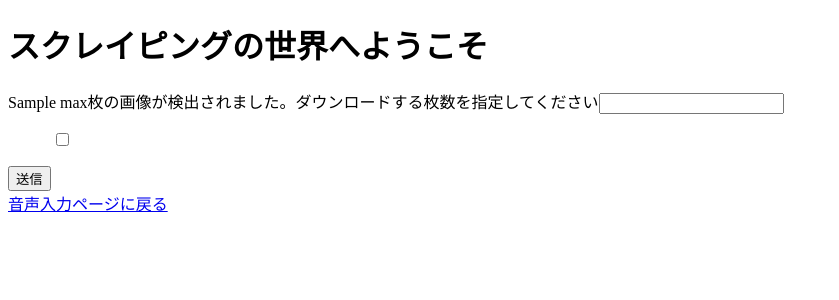
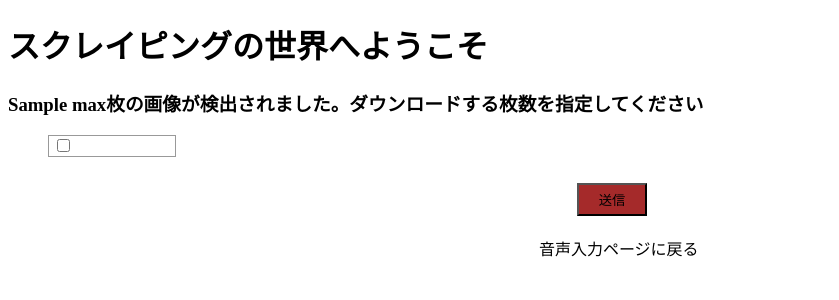
Before and after one commit to takemo777/Python-Scraping, a Django app: template scraping/templates/choice.html in a window 1280 px wide. Shown: the top 300 px of the page, without its empty margins (0-839 px from the left). Run offline with Django 4.2, Linux system fonts and the light colour scheme; the template is opened without the code that fills it: most values are stand-ins (such as "Sample title", 1, 10 or a date in 2020).

Commit message:
cssを追加

```diff
--- a/scraping/app/application/app.py
+++ b/scraping/app/application/app.py
@@ -155,7 +155,7 @@ def speechText():
     # 詳細ページを格納するセット
     result = []
     # 音声入力を処理
-    keyword = handleSpeechInput()
+    keyword = 'ロケット'#handleSpeechInput()
     if keyword is not None:
         search_url = search(keyword)
         print(f"検索結果のURL: {search_url}")
--- a/scraping/static/css/choice.css
+++ b/scraping/static/css/choice.css
@@ -2,6 +2,42 @@ img{
     width: 100px;
 }
 
-li {
+.container{
+    width: 100%;
+}
+
+#viewImage{
+    /*コレ*/display:flex;
+    width: 100%;
+    flex-wrap: wrap;
     list-style: none;
 }
+
+#viewImage li{
+    border:1px solid #999;
+    width: 10%;
+    flex-wrap: wrap;
+}
+
+button {
+    background-color: brown;
+    padding: 5px 20px;
+    position: relative;
+    left: 45%;
+    margin-top: 10px;
+    margin-bottom: 20px;
+}
+
+a {
+    text-decoration: none;
+    position: relative;
+    left: 42%;
+    color : black;
+}
+
+a:hover {
+    opacity: 0.5;
+}
+a:active{
+    color : red;
+}
--- a/scraping/templates/choice.html
+++ b/scraping/templates/choice.html
@@ -1,66 +1,27 @@
-{% load static %}
-<!DOCTYPE html>
-<html lang="en">
-  <head>
-    <meta charset="UTF-8" />
-    <meta name="viewport" content="width=device-width, initial-scale=1.0" />
-    <title>Document</title>
+{% extends './index.html' %} {% load static %} {% block header%}
 <link rel="stylesheet" href="{% static 'css/choice.css' %}" />
-  </head>
-  <body>
-    <h1>スクレイピングの世界へようこそ</h1>
-
+{% endblock %} {% block content %}
 <form action="{% url 'app:download' %}" method="post">
   {% csrf_token %}
   <label for="num"></label>
-      {{max}}枚の画像が検出されました。ダウンロードする枚数を指定してください<input
-        type="number"
-        max="{{max}}"
-        min="0"
-        id="num"
-        name="max"
-      />
+  <h3>
+    {{max}}枚の画像が検出されました。ダウンロードする枚数を指定してください
+  </h3>
   <input type="hidden" name="listSet" value="{{listSet}}" />
-
   <div class="container">
     <ul id="viewImage">
-
       {% for link in linkList %}
       <li>
-              <img src="{{link}}" alt="">
-              <input type="checkbox" name="select" value="{{link}}"/>
+        <label>
+          <img src="{{link}}" alt="" />
+          <input type="checkbox" name="select" value="{{link}}" class="check" />
+        </label>
       </li>
+      {% endfor %}
+    </ul>
   </div>
-        </ul>
-      {% endfor %}
   <button type="submit">送信</button>
 </form>
 
 <a href="{% url 'app:index' %}">音声入力ページに戻る</a>
-
-    {% comment %}
-    <script
-      src="https://code.jquery.com/jquery-3.7.0.min.js"
-      integrity="sha256-2Pmvv0kuTBOenSvLm6bvfBSSHrUJ+3A7x6P5Ebd07/g="
-      crossorigin="anonymous"
-    ></script>
-    <script>
-        {% comment %} view.pyから画像urlを受け取る {% endcomment %}
-        {% comment %} const data = {{ json_data|safe }}; // |safeでエスケープ処理を無効にしている。dataはオブジェクト型
-        console.log(typeof data);
-        console.log(data);
-        $(window).on('load', () => {
-          size = Object.keys(data).length;
-          console.log(size);
-          for(let i = 0; i < size; i++){
-            url = data[i];
-            $('<li>', {class: `item${i}`}).appendTo('#viewImage');
-            $('<img>', {src : url}).appendTo('.' + `item${i}`);
-          }
-
-        })  {% endcomment %}
-      {% comment %}
-    </script>
-    {% endcomment %}
-  </body>
-</html>
+{% endblock %}
--- a/scraping/templates/index.html
+++ b/scraping/templates/index.html
@@ -4,11 +4,14 @@
     <meta charset="UTF-8" />
     <meta name="viewport" content="width=device-width, initial-scale=1.0" />
     <title>Document</title>
+    {% block header %} {% endblock %}
   </head>
   <body>
     <h1>スクレイピングの世界へようこそ</h1>
+    {% block content %}
     <form action="{% url 'app:choice' %}" method="get">
       <button type="submit" name="input audio">音声を入力</button>
     </form>
+    {% endblock %}
   </body>
 </html>
```
Also changed, not shown: scraping/static/css/end.css (added, +11 -0 lines), scraping/templates/end.html (+6 -12 lines), scraping/tkImage/fish_mola2.png (deleted), scraping/tkImage/kid_job_boy_soccer.png (deleted), scraping/tkImage/rocket_kirihanashi.png (added), scraping/tkImage/space_kanseishitsu.png (deleted), scraping/tkImage/toy_petbottle_rocket_daiza.png (added). Lines whose indentation alone changed are shown as unchanged.
